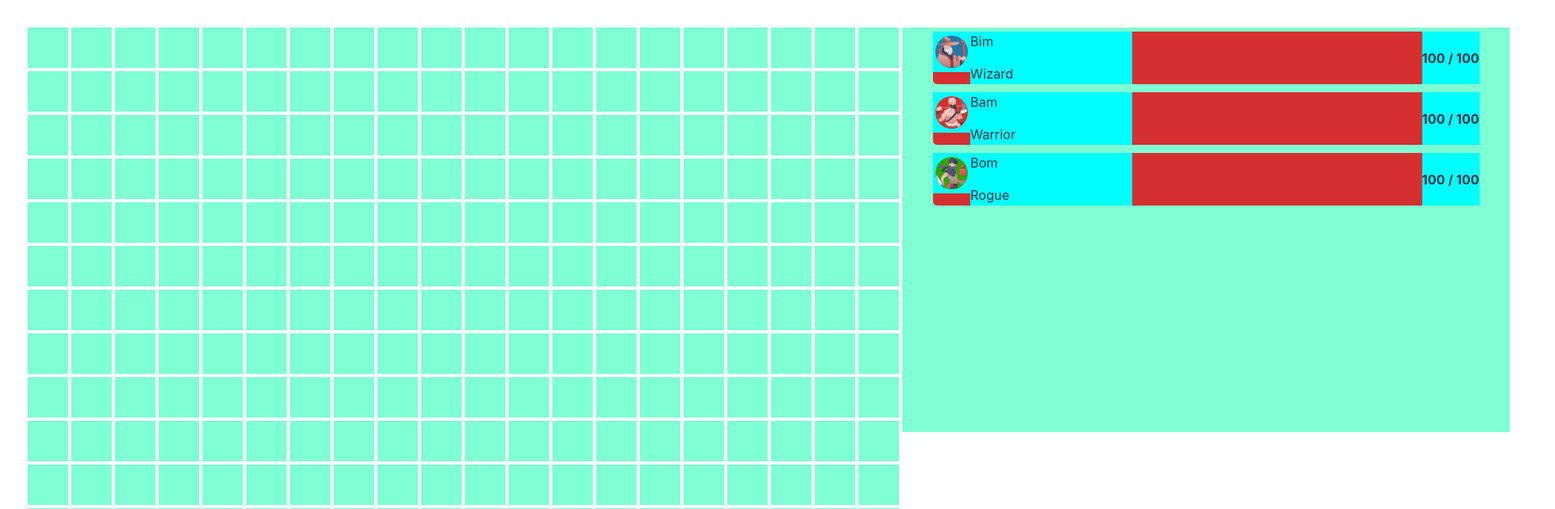
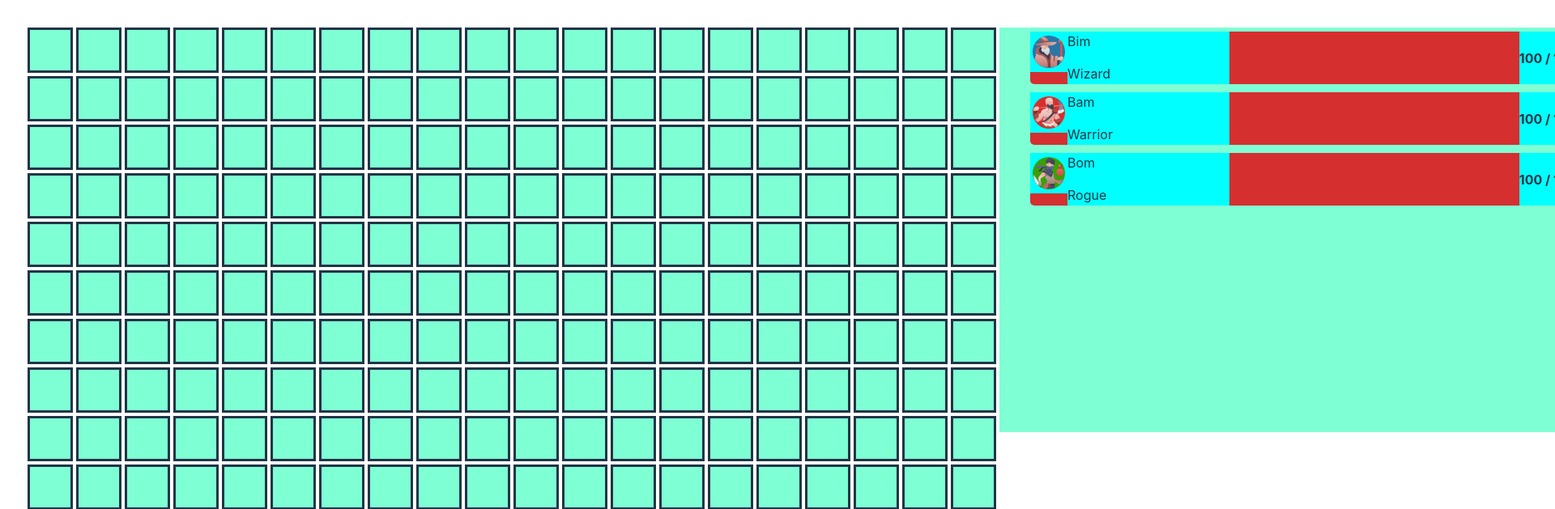
Before and after one commit to SirGraybon/dungeon_master, a React (Vite) app: page / in a window 1280 px wide. Shown: the top 629 px of the page at 81% size, 1920 px wide, since content can reach past the window. Built offline with nearby package versions, Linux system fonts and the light colour scheme.

Commit message:
exports map grid and info center into their own components

```diff
--- a/index.html
+++ b/index.html
@@ -4,7 +4,7 @@
     <meta charset="UTF-8" />
     <link rel="icon" type="image/svg+xml" href="/vite.svg" />
     <meta name="viewport" content="width=device-width, initial-scale=1.0" />
-    <title>Vite + React</title>
+    <title>Dungeon Master</title>
   </head>
   <body>
     <div id="root"></div>
--- a/src/App.jsx
+++ b/src/App.jsx
@@ -1,38 +1,12 @@
 ////////////////////IMPORTs ////////////////////
-import { useState } from "react";
 import "./App.css";
-import { DragDropContext, Droppable, Draggable } from "react-beautiful-dnd";
-import Data from "./data/data";
 import PlayArea from "./components/PlayArea";
-import PlayerDetails from "./components/PlayerDetails";
-import StateHook from "./state/state";
-import shareState,  { StateProvider } from "./state/StateContext";
-
+import { StateProvider } from "./state/StateContext";
 
 function App() {
-  const {handleDrag} = shareState()
-  // const [players, setPlayers] = useState(DATA.playerDATA);
-  // const [cells, setCells] = useState(DATA.cellDATA);
-  // const [data, setData] = useState(Data);
-  const [modalPlayer, setModalPlayer] = useState("diceBowl")
-  // const [modalType, setModalType] = useState()
-  const [log, setLog] = useState([])
-
-
-
-
-  ////////////////////////////  CLOSE MODAL FUNCTION ///////////////////////////
-  const closeModal = function() {
-    setModalPlayer(false)
-  }
-  ////////////////////////////  FUNCTION RETURN ////////////////////////////////
   return (
     <StateProvider>
-      {/* <DragDropContext onDragEnd={() => handleDrag}> */}
-        <PlayArea  modalPlayer={modalPlayer} setModalPlayer={setModalPlayer} />
-      {/* </DragDropContext> */}
-
-
+      <PlayArea />
     </StateProvider>
   );
 }
--- a/src/components/AdventureMap.jsx
+++ /dev/null
@@ -1,6 +0,0 @@
-import "../styles/adventureMap.css";
-
-export default function AdventureMap() {
-
-
-}
--- /dev/null
+++ b/src/components/Board.jsx
@@ -0,0 +1,50 @@
+import "../styles/adventureMap.css";
+import shareState from "../state/StateContext";
+import { DragDropContext, Droppable, Draggable } from "react-beautiful-dnd";
+
+export default function Board() {
+  const { data, handleDrag, display, setDisplay } = shareState();
+  return (
+    <div className="board">
+      {data.cellDATA.map((cell) => {
+        return (
+          <Droppable
+            droppableId={cell.id}
+            key={cell.id}
+            type="cell"
+            isDropDisabled={cell.content.length > 0}
+          >
+            {(provided) => (
+              <div
+                className="cell"
+                {...provided.droppableProps}
+                ref={provided.innerRef}
+              >
+                {cell.content.map((player, index) => {
+                  return (
+                    <Draggable
+                      key={player.id}
+                      draggableId={"playing" + player.characterName}
+                      index={index}
+                    >
+                      {(provided) => (
+                        <img
+                          src={player.avatar}
+                          className={player.class}
+                          {...provided.dragHandleProps}
+                          {...provided.draggableProps}
+                          ref={provided.innerRef}
+                        ></img>
+                      )}
+                    </Draggable>
+                  );
+                })}
+                {provided.placeholder}
+              </div>
+            )}
+          </Droppable>
+        );
+      })}
+    </div>
+  );
+}
--- a/src/components/DiceBowl.jsx
+++ b/src/components/DiceBowl.jsx
@@ -4,17 +4,7 @@ import "../styles/diceBowl.css";
 import shareState from "../state/StateContext";
 
 const DiceBowl = function (props) {
-  // const {addDie, state, rollDie, clearDice, rollAllDice} = StateHook()
-  const {    addDie,
-    rollDie,
-    clearDice,
-    rollAllDice,
-    state,} = shareState()
-
-
-
-
-
+  const { addDie, rollDie, clearDice, rollAllDice, state } = shareState();
 
   ////////////////////COMPONENT FUNCTION RETURN //////////////////////////////////////////////
   return (
@@ -59,9 +49,8 @@ const DiceBowl = function (props) {
         })}
       </div>
       <div>
-
-      <button onClick={() => clearDice()}> Clear Dice</button>
-      <button onClick={() => rollAllDice()}> Roll all Dice</button>
+        <button onClick={() => clearDice()}> Clear Dice</button>
+        <button onClick={() => rollAllDice()}> Roll all Dice</button>
       </div>
       {/* <div>{rollTotal}</div> */}
     </div>
--- /dev/null
+++ b/src/components/InformationCenter.jsx
@@ -0,0 +1,74 @@
+import "../styles/adventureMap.css";
+import shareState from "../state/StateContext";
+import { DragDropContext, Droppable, Draggable } from "react-beautiful-dnd";
+import DiceBowl from "./DiceBowl";
+import PlayerDetails from "./PlayerDetails";
+
+export default function InformationCenter() {
+  const { data, handleDrag, display, setDisplay } = shareState();
+
+  return (
+    <div className="information_center">
+      <div className="source">
+        {data.playerDATA.map((player, index) => {
+          return (
+            <div className="playerCard" key={player.name}>
+              <Droppable
+                key={player.name}
+                droppableId="source"
+                type="cell"
+                isDropDisabled={true}
+              >
+                {(provided) => (
+                  <div
+                    className="tokenArea"
+                    key={player.characterName}
+                    {...provided.droppableProps}
+                    ref={provided.innerRef}
+                  >
+                    <Draggable
+                      key={player.characterName}
+                      draggableId={player.characterName}
+                      index={index}
+                    >
+                      {(provided) => (
+                        <img
+                          src={player.avatar}
+                          className={player.class}
+                          {...provided.dragHandleProps}
+                          {...provided.draggableProps}
+                          ref={provided.innerRef}
+                        ></img>
+                      )}
+                    </Draggable>
+
+                    {provided.placeholder}
+                  </div>
+                )}
+              </Droppable>
+              <div
+                className="infoArea"
+                onClick={() => setDisplay("player", player)}
+              >
+                <div className="playerInfo">
+                  <p className="playerName">{player.characterName}</p>
+                  <p>{player.class}</p>
+                </div>
+                <div className="playerStatus">
+                  <h4>
+                    {player.current_health} / {player.max_health}
+                  </h4>
+                </div>
+              </div>
+            </div>
+          );
+        })}
+      </div>
+      <div className="option_bar">
+        <button onClick={() => setDisplay("diceBowl", null)}> Dice Bowl</button>
+      </div>
+      {display === "player" && <PlayerDetails />}
+      {display === "diceBowl" && <DiceBowl />}
+    </div>
+  );
+}
--- a/src/components/PlayArea.jsx
+++ b/src/components/PlayArea.jsx
@@ -1,127 +1,18 @@
 ////////////////////IMPORTs ////////////////////////////////////////////////////////////
 import { DragDropContext, Droppable, Draggable } from "react-beautiful-dnd";
-import PlayerDetails from "./PlayerDetails";
-import DiceBowl from "./DiceBowl";
 import shareState from "../state/StateContext";
+import Board from "./Board";
+import InformationCenter from "./InformationCenter";
 
 const PlayArea = function (props) {
-  ////////////////////STATE ////////////////////////////////////////////////////////////
-  const {data, handleDrag, display, setDisplay} = shareState()
-  const { modalPlayer, setModalPlayer,} = props;
-
-  const handleClick = function (player) {
-    setModalPlayer(player);
-  };
+  const { handleDrag} = shareState();
 
   return (
     <DragDropContext onDragEnd={handleDrag}>
-    <div className="playArea">
-      {/* ///////////////////////////// PLAY BOARD /////////////////////////////////////////////// */}
-      <div className="board">
-        {data.cellDATA.map((cell) => {
-          return (
-            <Droppable
-              droppableId={cell.id}
-              key={cell.id}
-              type="cell"
-              isDropDisabled={cell.content.length > 0}
-            >
-              {(provided) => (
-                <div
-                  className="cell"
-                  {...provided.droppableProps}
-                  ref={provided.innerRef}
-                >
-                  {cell.content.map((player, index) => {
-                    return (
-                      <Draggable
-                        key={player.id}
-                        draggableId={"playing" + player.characterName}
-                        index={index}
-                      >
-                        {(provided) => (
-                          <img
-                            src={player.avatar}
-                            className={player.class}
-                            {...provided.dragHandleProps}
-                            {...provided.draggableProps}
-                            ref={provided.innerRef}
-                          ></img>
-                        )}
-                      </Draggable>
-                    );
-                  })}
-                  {provided.placeholder}
-                </div>
-              )}
-            </Droppable>
-          );
-        })}
+      <div className="playArea">
+        <Board />
+        <InformationCenter />
       </div>
-
-      {/* ////////////////////////////////////PLAYER LIST AND INFO /////////////////////////////////// */}
-
-      <div className="information_center">
-        <div className="source">
-          {data.playerDATA.map((player, index) => {
-            return (
-              <div className="playerCard" key={player.name}>
-                <Droppable
-                  key={player.name}
-                  droppableId="source"
-                  type="cell"
-                  isDropDisabled={true}
-                >
-                  {(provided) => (
-                    <div
-                      className="tokenArea"
-                      {...provided.droppableProps}
-                      ref={provided.innerRef}
-                    >
-                      <Draggable
-                        key={player.characterName}
-                        draggableId={player.characterName}
-                        index={index}
-                      >
-                        {(provided) => (
-                          <img
-                            src={player.avatar}
-                            className={player.class}
-                            {...provided.dragHandleProps}
-                            {...provided.draggableProps}
-                            ref={provided.innerRef}
-                          ></img>
-                        )}
-                      </Draggable>
-
-                      {provided.placeholder}
-                    </div>
-                  )}
-                </Droppable>
-                <div className="infoArea" onClick={() => setDisplay("player", player)}>
-                  <div className="playerInfo">
-                    <p className="playerName">{player.characterName}</p>
-                    <p>{player.class}</p>
-                  </div>
-                  <div className="playerStatus">
-                    <h4>
-                      {player.current_health} / {player.max_health}
-                    </h4>
-                  </div>
-                </div>
-              </div>
-            );
-          })}
-        </div>
-        <div className="option_bar">
-          <button onClick={() => setDisplay("diceBowl", null)}> Dice Bowl</button>
-        </div>
-        {display === "player" && <PlayerDetails player={modalPlayer} />}
-        {display === "diceBowl" && (
-          <DiceBowl />
-        )}
-      </div>
-    </div>
     </DragDropContext>
   );
 };
```
Also changed, not shown: src/state/StateContext.jsx (+12 -16 lines).
